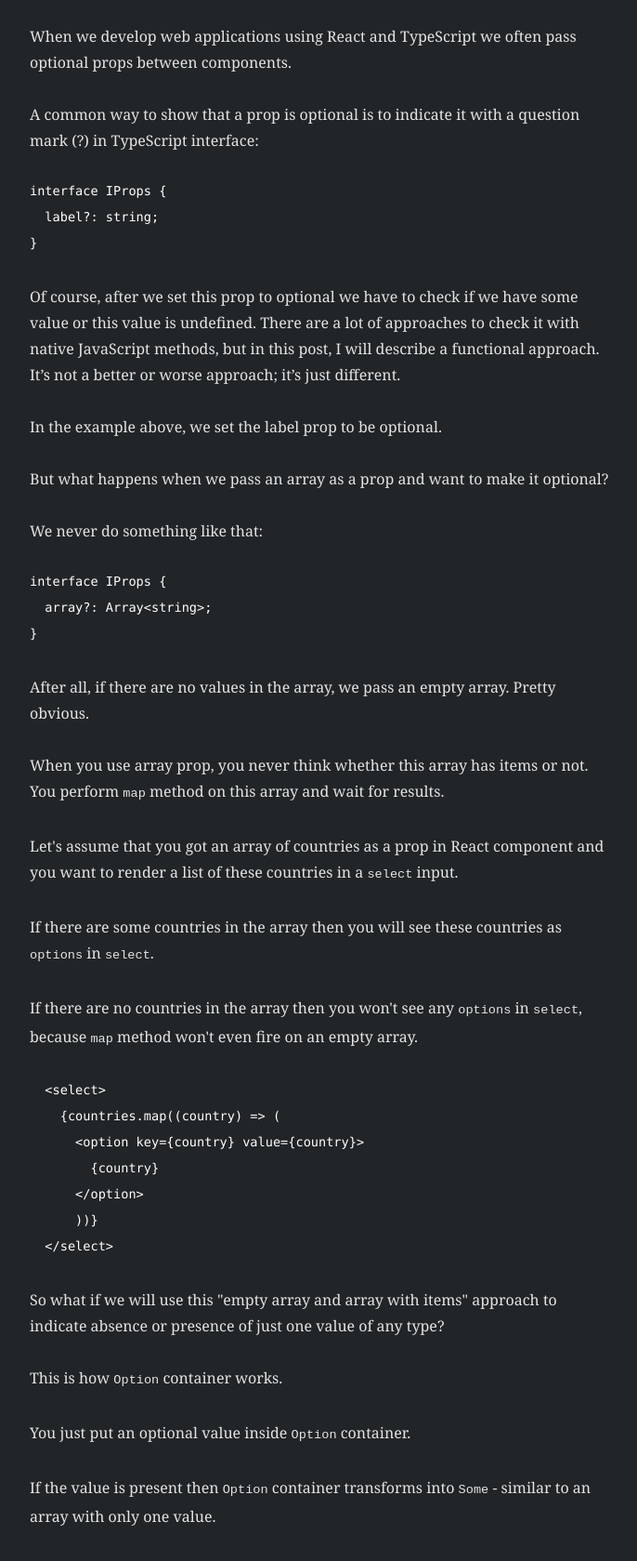
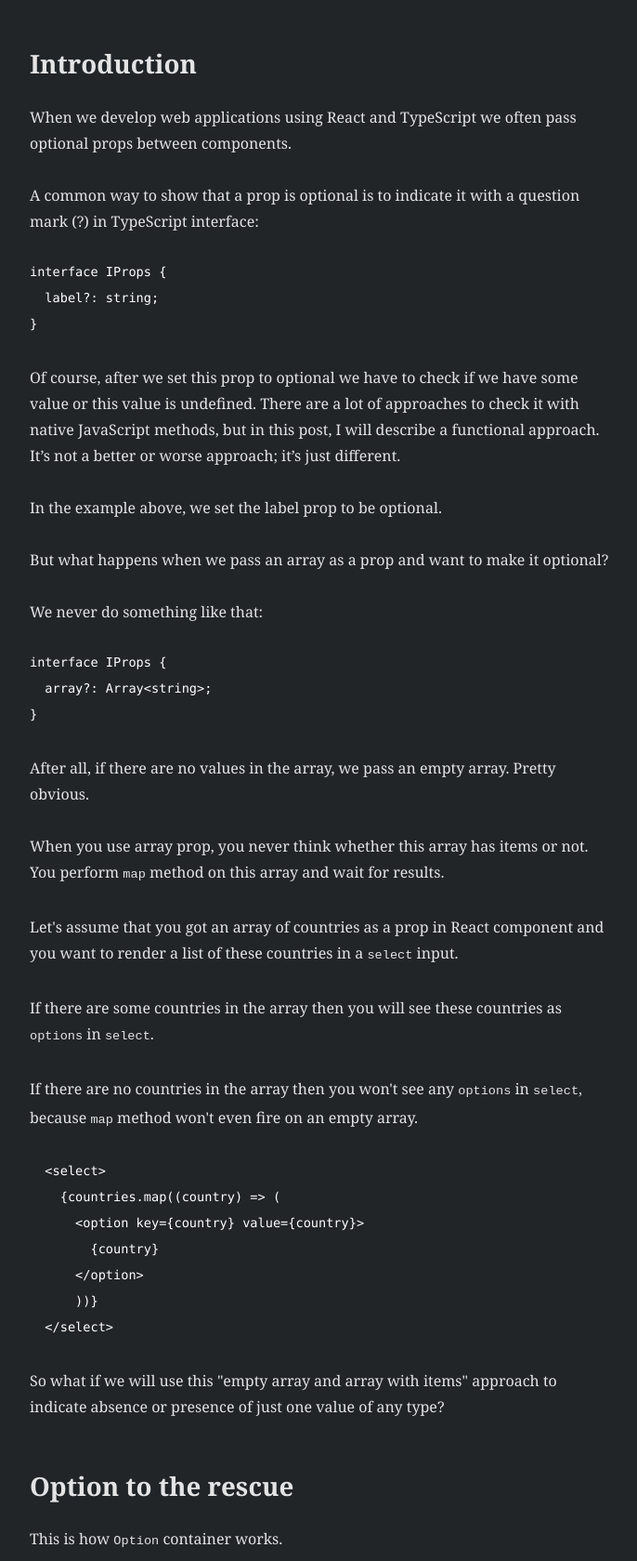
Before and after one commit to RinatRezyapov/personal-blog-and-cv, a Gatsby site: page /option/ in a window 1280 px wide. Shown: the part 170-1849 px from the top of the page at 93% size, without its empty margins (293-979 px from the left). Built offline with nearby package versions, Linux system fonts and the light colour scheme; Gatsby itself is replaced by a stand-in of ours; some packages are replaced by stand-ins of ours; code samples lack their colours.

Commit message:
Titles are added

````diff
--- a/content/blog/option/index.md
+++ b/content/blog/option/index.md
@@ -3,6 +3,8 @@ title: There is always an Option
 date: "2020-11-20T16:12:03.284Z"
 description: "Introduction to functional programming with Option container for beginners"
 ---
+
+## Introduction
 
 When we develop web applications using React and TypeScript we often pass optional props between components.
 
@@ -49,6 +51,8 @@ If there are no countries in the array then you won't see any `options` in `sele
 ```
 
 So what if we will use this "empty array and array with items" approach to indicate absence or presence of just one value of any type?
+
+## Option to the rescue
 
 This is how `Option` container works.
 
@@ -153,10 +157,10 @@ To create a container from our optional label variable we will import `fromNulla
 
 ```jsx
   const Fruit: React.FC<IProps> = ({ label }) => {
-  const container = fromNullable(label);
+    const container = fromNullable(label);
 
-  return <h1>The fruit name is: {label}</h1>;
-};
+    return <h1>The fruit name is: {label}</h1>;
+  };
 ```
 <a href="https://codesandbox.io/s/fruit-app-with-option-fn85z?file=/src/App.tsx" target="_blank">Example</a>
 
````
